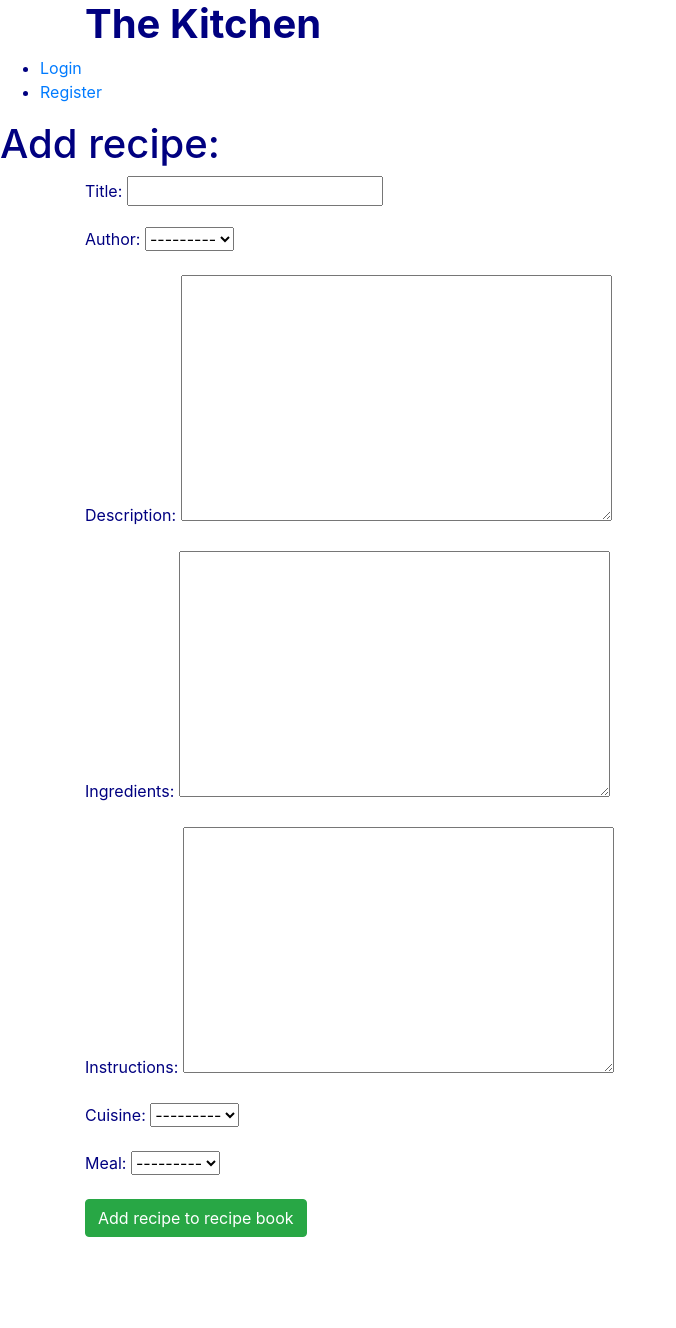
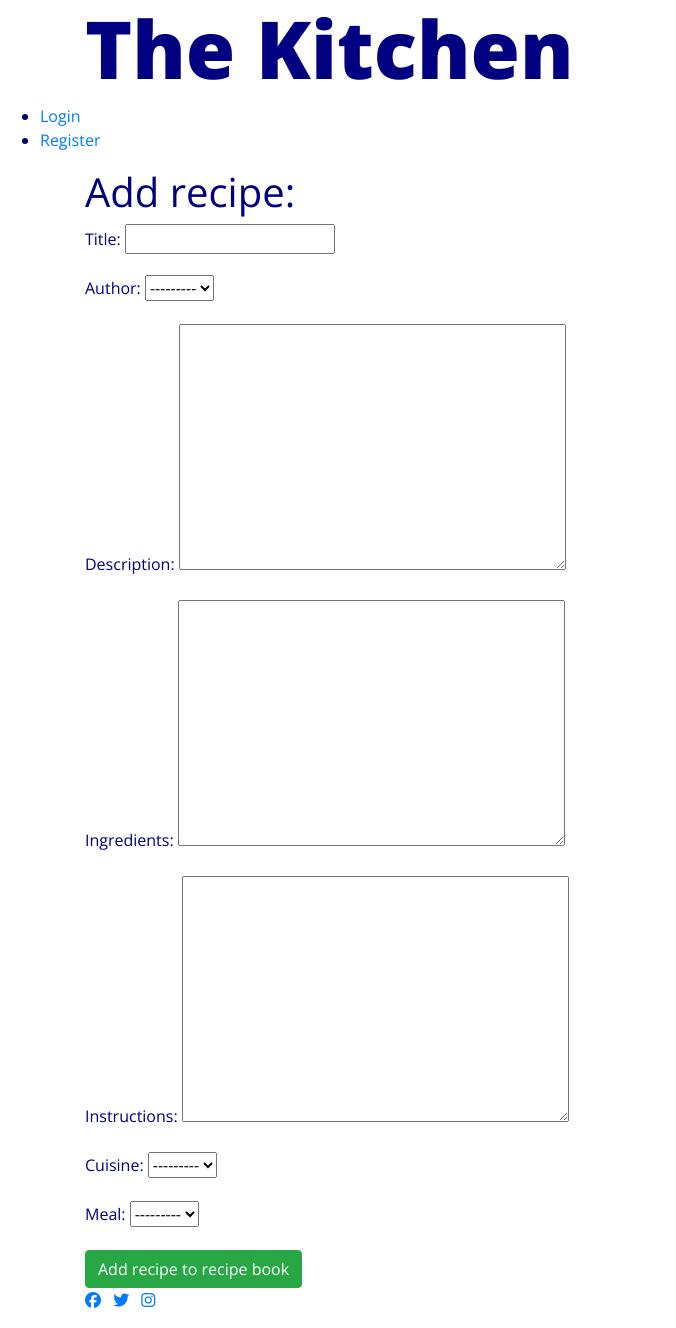
Before and after one commit to brindle5/recipe_collection, a Django app: page /add in a window 1280 px wide. Shown: the whole page, without its empty margins (0-676 px from the left). Before the commit the page ends 1237 px from the top, so only its background shows below. Run offline with Django 3.2, Linux system fonts and the light colour scheme; data that the repository does not hold is empty; some libraries are stand-ins or nearby versions.

Commit message:
Add font awesome social media links in footer.

```diff
--- a/static/css/style.css
+++ b/static/css/style.css
@@ -1,4 +1,14 @@
+@import url('https://fonts.googleapis.com/css2?family=Open+Sans:wght@400;600;800&display=swap');
+
+
 body {
     background-color: cream;
     color: navy;
+    font-weight: 400;
+    font-family: 'Open Sans', 'Verdana', sans-serif;
 }
+
+#heading {
+    font-weight: 800;
+    font-size: 5rem;
+}
--- a/templates/add_recipe.html
+++ b/templates/add_recipe.html
@@ -2,9 +2,8 @@
 
 {% block content %}
 
-<h1>Add recipe:</h1>
-
 <div class="container">
+    <h1>Add recipe:</h1>
 
     <form method="POST" action="add">
         {% csrf_token %}
--- a/templates/base.html
+++ b/templates/base.html
@@ -20,7 +20,7 @@
 <body>
     <div class="container">
         <header>
-            <h1><strong>The Kitchen</strong></h1>
+            <h1 id="heading"><strong>The Kitchen</strong></h1>
         </header>
     </div>
 
@@ -64,12 +64,26 @@
 
     {% endblock content %}
 
+    <!-- Code for social media links taken from Code Institute Love Running Project -->
 
     <div class="container">
-        <footer></footer>
+        <footer>
+            <ul class="list-inline">
+                <li class="list-inline-item"><a href="https://facebook.com" target="_blank" rel="noopener"
+                        aria-label="Connect with us on facebook (opens in a new tab)"><i
+                            class="fa-brands fa-facebook"></i></a></li>
+                <li class="list-inline-item"><a href="https://twitter.com" target="_blank" rel="noopener"
+                        aria-label="Connect with us on twitter (opens in a new tab)"><i
+                            class="fa-brands fa-twitter"></i></a></li>
+                <li class="list-inline-item"><a href="https://instagram.com" target="_blank" rel="noopener"
+                        aria-label="Connect with us on instagram (opens in a new tab)"><i
+                            class="fa-brands fa-instagram"></i></a></li>
+            </ul>
+
+        </footer>
     </div>
 
-
+    <script src="https://kit.fontawesome.com/88b5170f86.js" crossorigin="anonymous"></script>
 
 
     <script>
--- a/thekitchen/settings.py
+++ b/thekitchen/settings.py
@@ -61,6 +61,8 @@ SITE_ID = 1
 
 LOGIN_REDIRECT_URL = '/'
 LOGOUT_REDIRECT_URL = '/'
+
+# Message tags taken from the Code Institute "I Think Therefore I Blog Project"
 
 MESSAGE_TAGS = {
     messages.DEBUG: 'alert-info',
```
Also changed, not shown: recipebook/views.py (+1 -10 lines).
